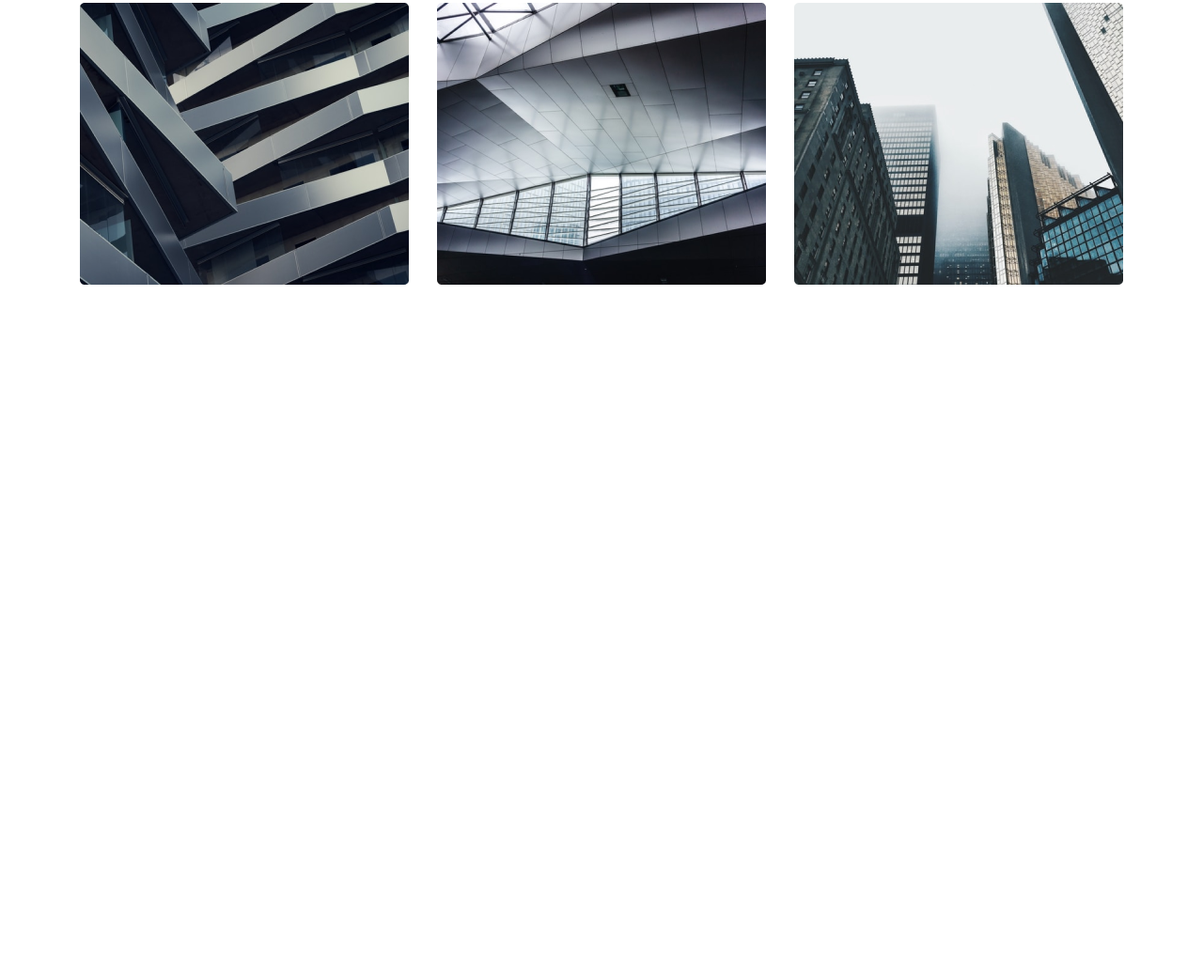
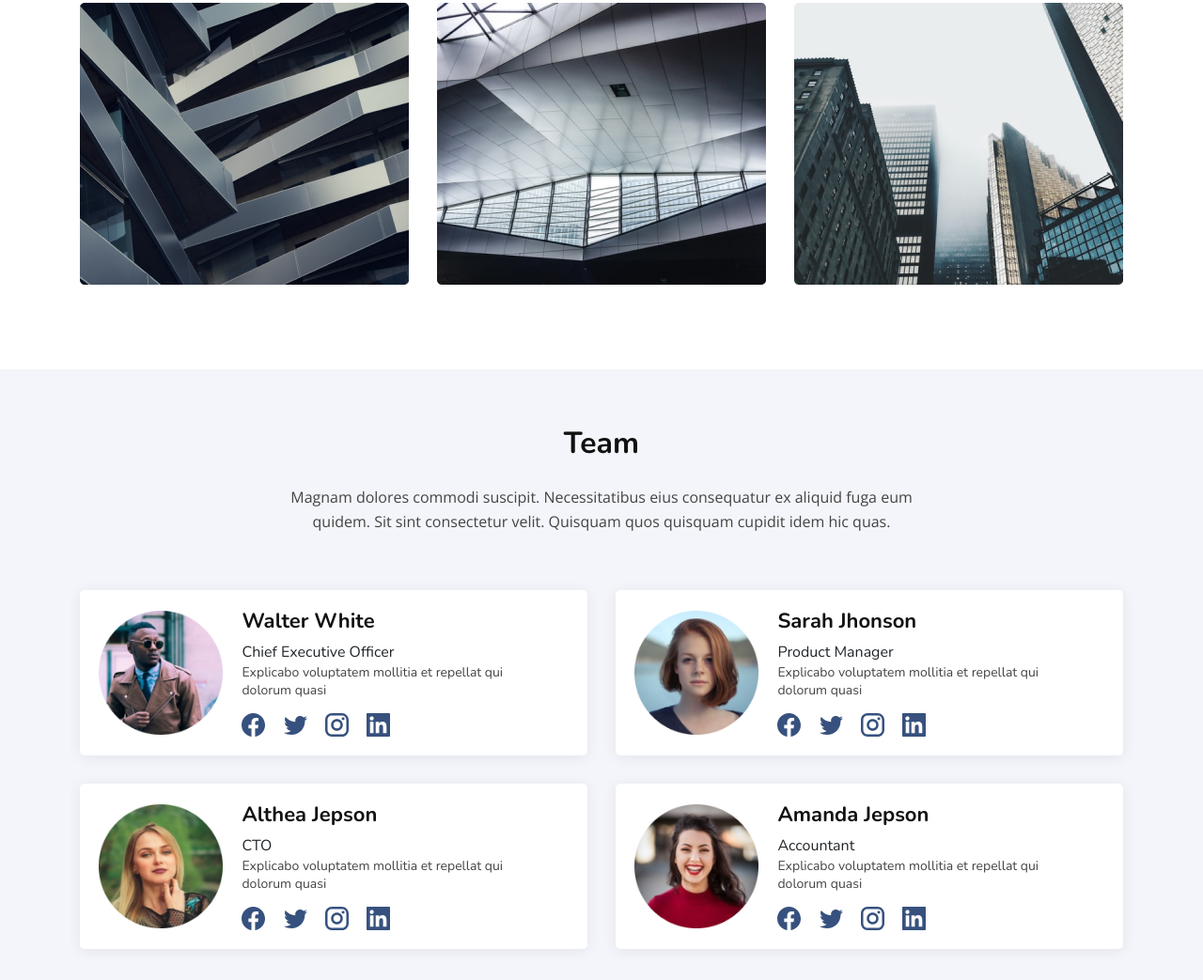
Before and after one commit to aljonnnnn/halaka-bootstrap-template, a plain HTML site: page index.html in a window 1280 px wide. Shown: the part 3948-4991 px from the top of the page at 94% size. Before the commit the page ends 4341 px from the top, so only its background shows below. Drawn offline with nearby package versions, Linux system fonts and the light colour scheme.

Commit message:
add team section

```diff
--- a/css/main.css
+++ b/css/main.css
@@ -8,7 +8,7 @@
     --text-color: #444;
     --background: #f3f5fa;
     --nav-shadow: 0 4px 8px rgba(0, 0, 0, 0.1);
-    --box-shadow: 0 2px 15px rgba(0, 0, 0, 0.1);
+    --box-shadow: 0 2px 15px rgba(0, 0, 0, 0.07);
 }
 
 * {
@@ -146,6 +146,11 @@ section{
 }
 .m-l-40{
     margin-left: 2.5rem;
+}
+
+/* right */
+.m-r-15{
+    margin-right: 0.9375rem;
 }
 
 /* section title */
@@ -480,6 +485,46 @@ section{
 
 /* Project section end */
 
+/* Team section start */
+
+.team{
+    background: var(--background);
+}
+
+.team .team-item{
+    padding: 20px;
+    background: var(--white-color);
+    border-radius: 5px;
+    box-shadow: var(--box-shadow);
+    font-family: 'Nunito', sans-serif;
+}
+
+.team .team-item .team-details{
+    padding: 0 20px;
+}
+
+.team .team-item .team-details h5{
+    font-weight: 700;
+    margin-bottom: 7px;
+}
+
+.team .team-item .team-details p{
+    font-size: 14px;
+    line-height: 19px;
+    font-family: 'Nunito', sans-serif;
+}
+
+.team .team-item .team-details .social-icon{
+    display: inline-block;
+    transition: all 0.3s ease;
+}
+
+.team .team-item .team-details .social-icon:hover{
+    transform: translateY(-3px);
+}
+
+
+/* Team section end */
 /*
 container  laptop / large tablet width 1260px
 container small tablet 992px
--- a/index.html
+++ b/index.html
@@ -336,6 +336,83 @@
 
    <!-- project section end -->
 
+   <!-- team section start -->
+
+   <section class="team">
+    <div class="section-title text-center m-b-60">
+      <h2 class="m-b-25">Team</h2>
+      <p>Magnam dolores commodi suscipit. Necessitatibus eius consequatur ex aliquid fuga eum quidem. Sit sint consectetur velit. Quisquam quos quisquam cupidit idem hic quas.</p>
+    </div>
+    <div class="container">
+      <div class="row">
+        <div class="col-md-6 m-b-30">
+          <div class="team-item d-flex align-items-center">
+            <div class="team-profile">
+              <img src="img/profile-1.png" alt="">
+            </div>
+            <div class="team-details">
+              <h5>Walter White</h5>
+              <span class="m-b-15">Chief Executive Officer</span>
+              <p class="m-b-15">Explicabo voluptatem mollitia et repellat qui dolorum quasi</p>
+              <a href="" class="social-icon m-r-15"><img src="img/facebook.svg" alt=""></a href="">
+              <a href="" class="social-icon m-r-15"><img src="img/twitter.svg" alt=""></a href="">
+              <a href="" class="social-icon m-r-15"><img src="img/instagram.svg" alt=""></a href="">
+              <a href="" class="social-icon"><img src="img/linkedin.svg" alt=""></a href="">
+            </div>
+          </div>
+        </div>
+        <div class="col-md-6 m-b-30">
+          <div class="team-item d-flex align-items-center">
+            <div class="team-profile">
+              <img src="img/profile-2.png" alt="">
+            </div>
+            <div class="team-details">
+              <h5>Sarah Jhonson</h5>
+              <span class="m-b-15">Product Manager</span>
+              <p class="m-b-15">Explicabo voluptatem mollitia et repellat qui dolorum quasi</p>
+              <a href="" class="social-icon m-r-15"><img src="img/facebook.svg" alt=""></a href="">
+              <a href="" class="social-icon m-r-15"><img src="img/twitter.svg" alt=""></a href="">
+              <a href="" class="social-icon m-r-15"><img src="img/instagram.svg" alt=""></a href="">
+              <a href="" class="social-icon"><img src="img/linkedin.svg" alt=""></a href="">
+            </div>
+          </div>
+        </div>
+        <div class="col-md-6 m-b-30">
+          <div class="team-item d-flex align-items-center">
+            <div class="team-profile">
+              <img src="img/profile-3.png" alt="">
+            </div>
+            <div class="team-details">
+              <h5>Althea Jepson</h5>
+              <span class="m-b-15">CTO</span>
+              <p class="m-b-15">Explicabo voluptatem mollitia et repellat qui dolorum quasi</p>
+              <a href="" class="social-icon m-r-15"><img src="img/facebook.svg" alt=""></a href="">
+              <a href="" class="social-icon m-r-15"><img src="img/twitter.svg" alt=""></a href="">
+              <a href="" class="social-icon m-r-15"><img src="img/instagram.svg" alt=""></a href="">
+              <a href="" class="social-icon"><img src="img/linkedin.svg" alt=""></a href="">
+            </div>
+          </div>
+        </div>
+        <div class="col-md-6">
+          <div class="team-item d-flex align-items-center">
+            <div class="team-profile">
+              <img src="img/profile-4.png" alt="">
+            </div>
+            <div class="team-details">
+              <h5>Amanda Jepson</h5>
+              <span class="m-b-15">Accountant</span>
+              <p class="m-b-15">Explicabo voluptatem mollitia et repellat qui dolorum quasi</p>
+              <a href="" class="social-icon m-r-15"><img src="img/facebook.svg" alt=""></a href="">
+              <a href="" class="social-icon m-r-15"><img src="img/twitter.svg" alt=""></a href="">
+              <a href="" class="social-icon m-r-15"><img src="img/instagram.svg" alt=""></a href="">
+              <a href="" class="social-icon"><img src="img/linkedin.svg" alt=""></a href="">
+            </div>
+          </div>
+        </div>
+    </div>
+   </section>
+
+   <!-- team section end -->
 
     <!-- jquery -->
     <script src="https://code.jquery.com/jquery-3.5.1.slim.min.js" integrity="sha384-DfXdz2htPH0lsSSs5nCTpuj/zy4C+OGpamoFVy38MVBnE+IbbVYUew+OrCXaRkfj" crossorigin="anonymous"></script>
```
Also changed, not shown: css/owl.carousel.min.css (added), img/facebook.svg (added), img/instagram.svg (added), img/linkedin.svg (added), img/twitter.svg (added), js/owl.carousel.min.js (added).
